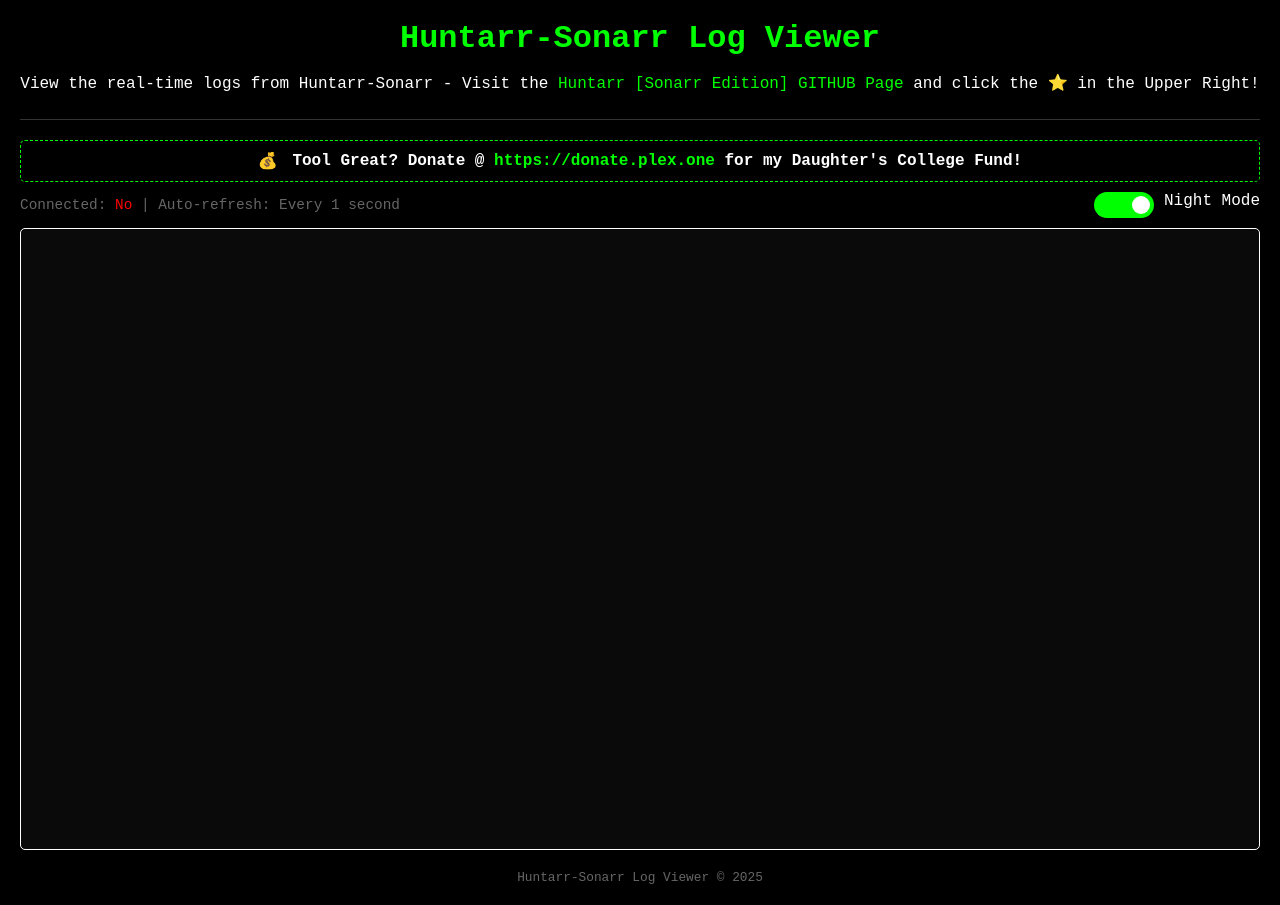
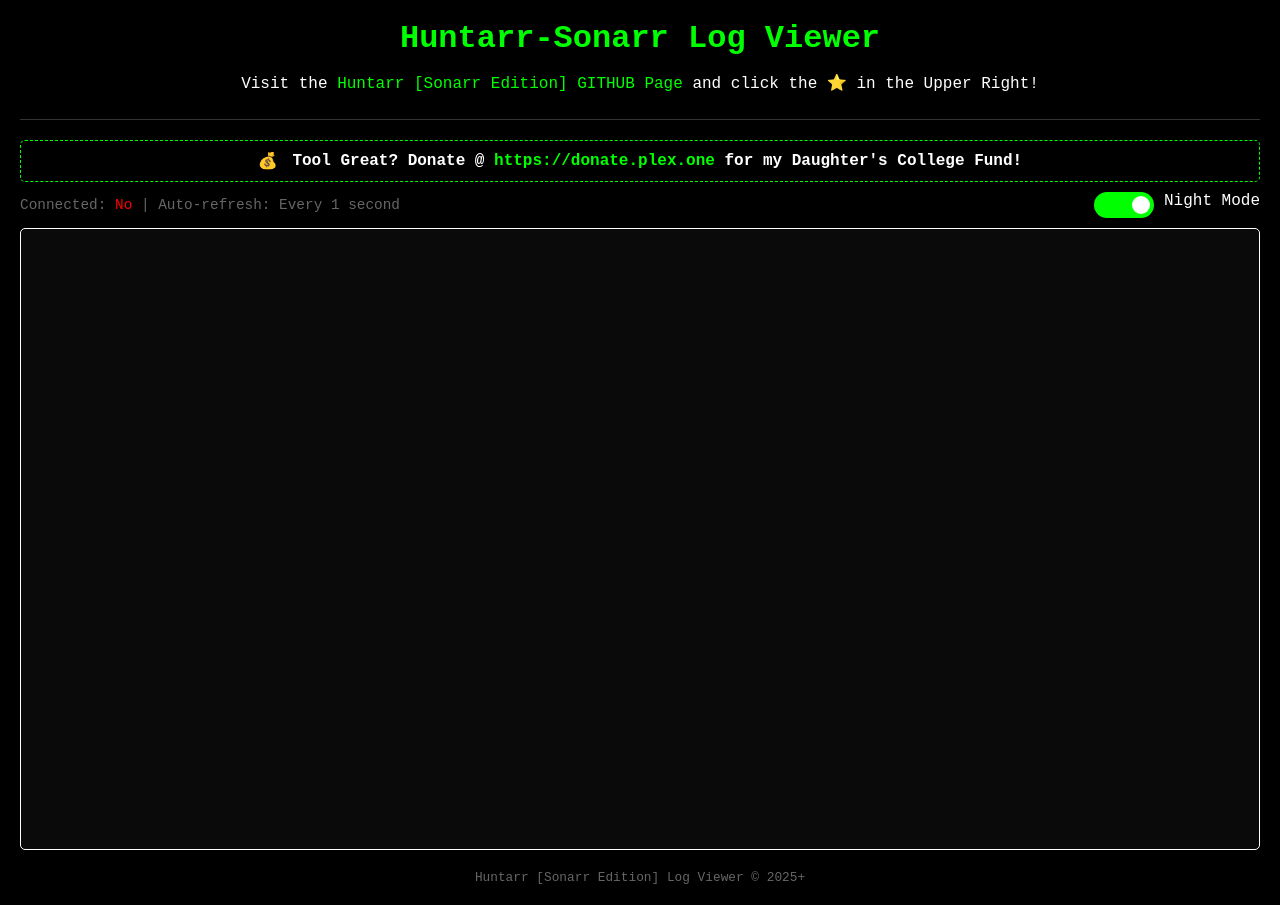
Before and after one commit to KevinSawickim/Huntarr.io, a Flask app: page / in a window 1280 px wide. Run offline with Flask 2, Linux system fonts and the light colour scheme; data that the repository does not hold is empty; parts of the project's set-up code (start-up, migrations or seed data) failed here and were passed over.

Commit message:
word tweaks

```diff
--- a/templates/index.html
+++ b/templates/index.html
@@ -171,7 +171,7 @@
 <body>
     <header>
         <h1>Huntarr-Sonarr Log Viewer</h1>
-        <p>View the real-time logs from Huntarr-Sonarr - Visit the <a href="https://github.com/plexguide/huntarr-sonarr" target="_blank">Huntarr [Sonarr Edition] GITHUB Page</a> and click the ⭐ in the Upper Right!</p>
+        <p>Visit the <a href="https://github.com/plexguide/huntarr-sonarr" target="_blank">Huntarr [Sonarr Edition] GITHUB Page</a> and click the ⭐ in the Upper Right!</p>
     </header>
 
     <div class="donation-msg">
@@ -192,7 +192,7 @@
     <div id="log-container"></div>
 
     <footer>
-        Huntarr-Sonarr Log Viewer &copy; 2025
+        Huntarr [Sonarr Edition] Log Viewer &copy; 2025+
     </footer>
 
     <script>
```
